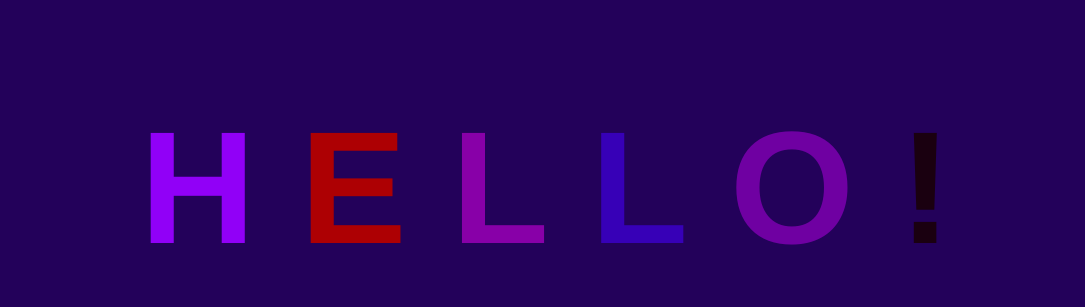
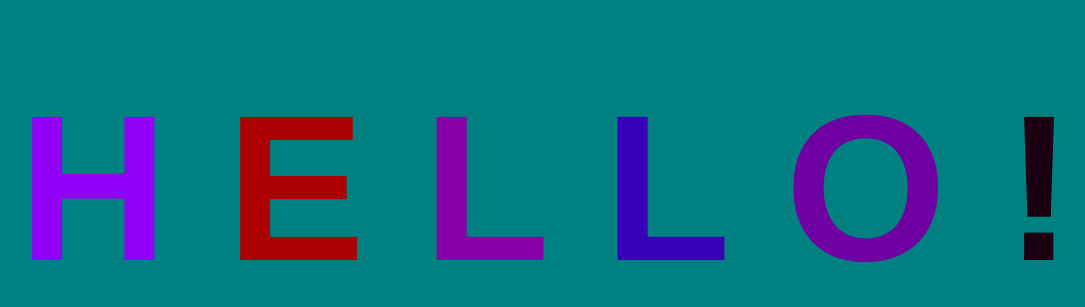
Before and after one commit to jturk13/AnimatedTextGitDemo, a plain HTML site: page index.html in a window 1280 px wide. Shown: the part 220-527 px from the top of the page, without its empty margins (94-1179 px from the left). Drawn offline with Linux system fonts and the light colour scheme.

Commit message:
tweak css

```diff
--- a/app.css
+++ b/app.css
@@ -3,11 +3,11 @@ body {
     justify-content: center;
     align-items:  center;
     height: 100vh;
-    background-color: #23015a;
+    background-color: teal;
 }
 
 h1 {
-    font-size: 10rem;
+    font-size: 13rem;
     font-family:'Franklin Gothic Medium', 'Arial Narrow', Arial, sans-serif;
 }
 
```
